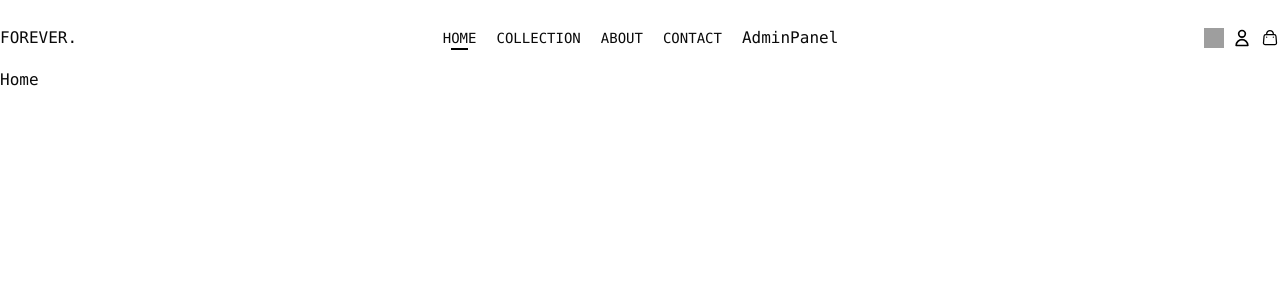
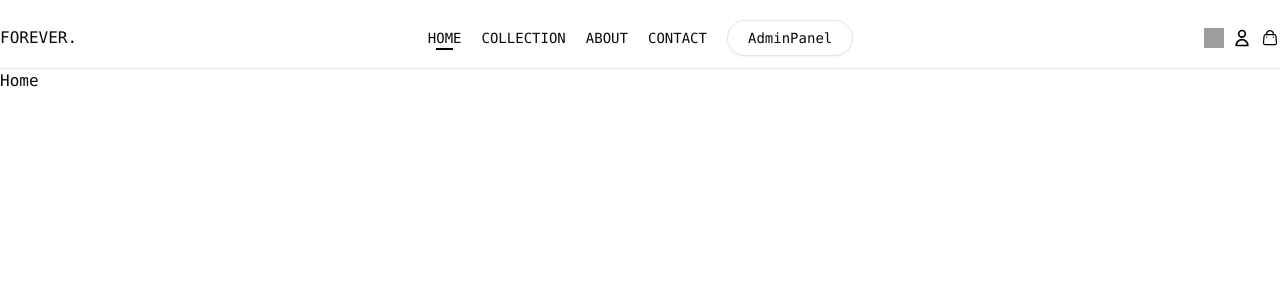
Before and after one commit to amineelamrani/E-Commerce-MERN, a React (Vite) app in the folder client/: page / in a window 1280 px wide. Shown: the top 300 px of the page. Built offline with nearby package versions, Linux system fonts and the light colour scheme; grey boxes are pictures that could not be loaded.

Commit message:
Fixing header

```diff
--- a/client/src/components/Header.jsx
+++ b/client/src/components/Header.jsx
@@ -8,7 +8,7 @@ export default function Header() {
   let location = useLocation();
 
   return (
-    <div className="w-full flex justify-between items-center py-3">
+    <div className="w-full flex justify-between items-center py-3 border-b-[1px]">
       <h1>
         <Link to="/">FOREVER.</Link>
       </h1>
@@ -53,7 +53,11 @@ export default function Header() {
             CONTACT
           </Button>
         </Link>
-        <Link to="/">AdminPanel</Link>
+        <Link to="/admin">
+          <Button variant="outline" className="px-5 rounded-full">
+            AdminPanel
+          </Button>
+        </Link>
       </div>
 
       <div className="flex gap-2">
```
